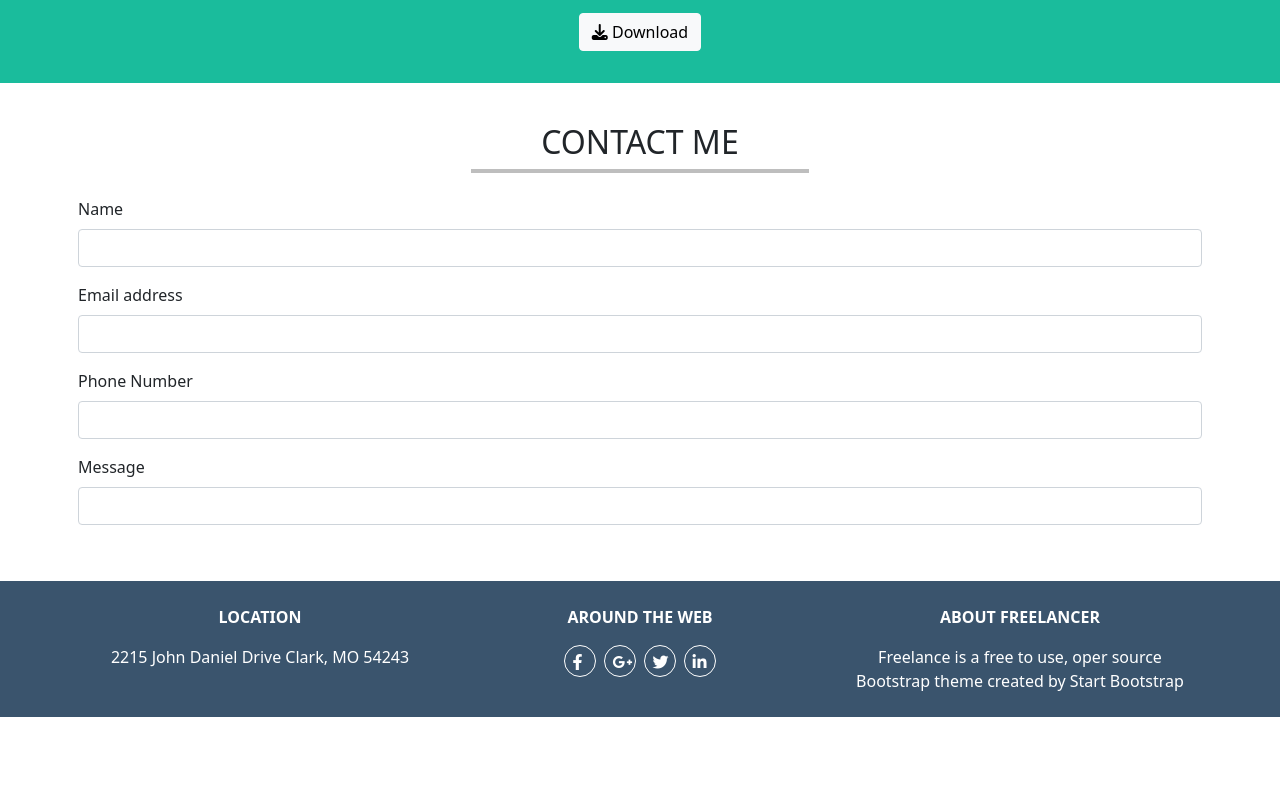
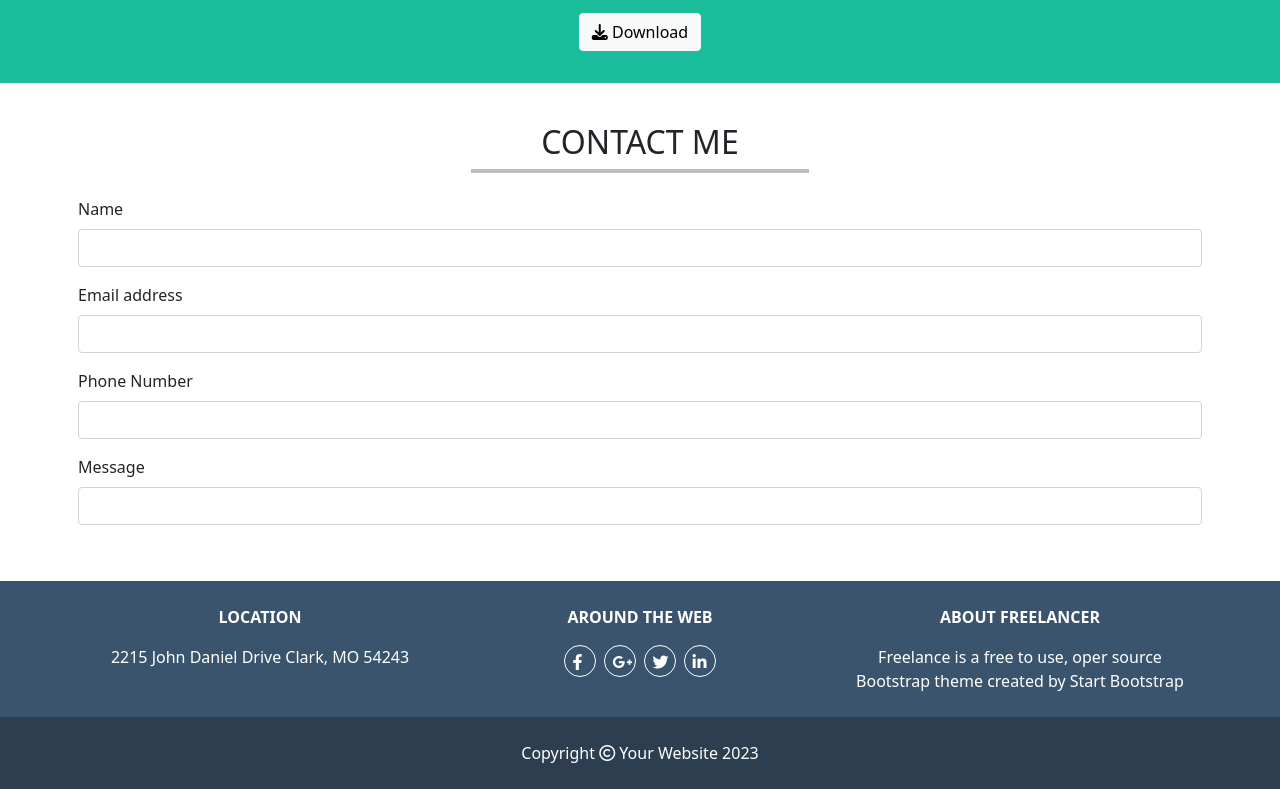
Before and after one commit to EnricoDG97/html-css-bootstrap-freelancer, a plain HTML site: page index.html in a window 1280 px wide. Shown: the part 682-1471 px from the top of the page. Before the commit the page ends 1399 px from the top, so only its background shows below. Drawn offline with nearby package versions, Linux system fonts and the light colour scheme.

Commit message:
feat: added bottom footer section layout

```diff
--- a/index.html
+++ b/index.html
@@ -165,11 +165,12 @@
         </div>
         <!-- BOTTOM FOOTER -->
         <div class="footer-bottom">
-            <div class="container-lg">
-
+            <div class="container-lg d-flex flex-row justify-content-center align-items-center">
+                <div class="copyright py-4">
+                    <p class="mb-0">Copyright <i class="fa-regular fa-copyright"></i> Your Website 2023</p>
+                </div>
             </div>
         </div>
-
     </footer>
 
 
```
